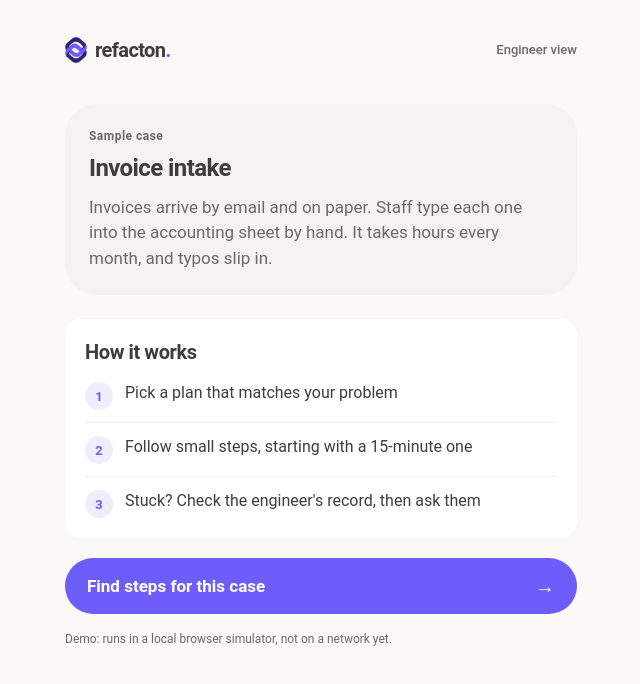
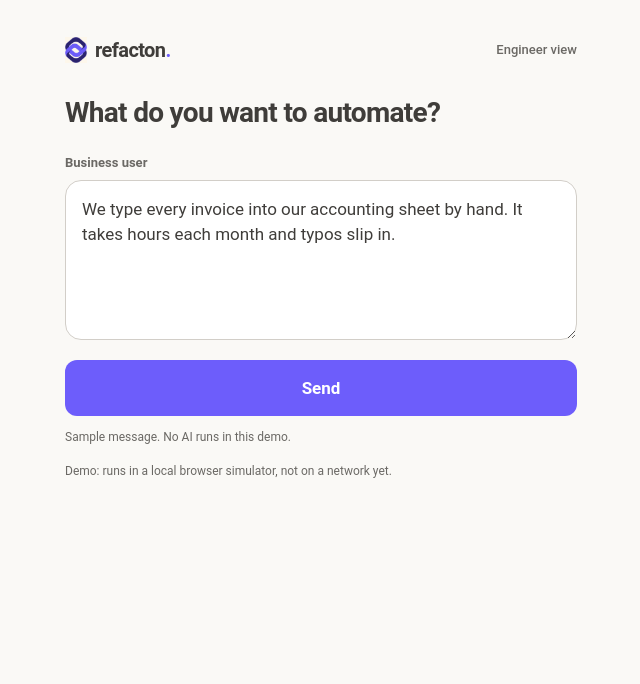
Before and after one commit to GIZMON-frapetino/refacton_midnight, a React (Vite) app in the folder demo-web/: page / in a window 1280 px wide. Both pictures are taken after a click on the button "Start demo". Shown: the top 684 px of the page, without its empty margins (319-959 px from the left). Built offline with nearby package versions, Linux system fonts and the light colour scheme.

Commit message:
Replace case screen with local sample chat and six-step outline

```diff
--- a/demo-web/src/components/CasePage.jsx
+++ /dev/null
@@ -1,31 +0,0 @@
-const STEPS = [
-  'Pick a plan that matches your problem',
-  'Follow small steps, starting with a 15-minute one',
-  "Stuck? Check the engineer's record, then ask them",
-];
-
-export default function CasePage({ onFindSteps }) {
-  return (
-    <>
-      <section className="top-case" aria-labelledby="case-heading">
-        <p className="top-case-label">Sample case</p>
-        <h1 id="case-heading" tabIndex={-1}>Invoice intake</h1>
-        <p className="top-case-description">Invoices arrive by email and on paper. Staff type each one into the accounting sheet by hand. It takes hours every month, and typos slip in.</p>
-      </section>
-
-      <section className="top-how" aria-labelledby="how-heading">
-        <h2 id="how-heading">How it works</h2>
-        <ol className="top-steps">
-          {STEPS.map((step, index) => (
-            <li key={step}>
-              <span className="top-step-number" aria-hidden="true">{index + 1}</span>
-              <p>{step}</p>
-            </li>
-          ))}
-        </ol>
-      </section>
-
-      <button type="button" className="top-cta" onClick={onFindSteps}>Find steps for this case<span aria-hidden="true">→</span></button>
-    </>
-  );
-}
--- /dev/null
+++ b/demo-web/src/components/ChatFlow.css
@@ -0,0 +1,144 @@
+.chat-page .chat-content,
+.chat-page .chat-outline { margin-top: 24px; }
+.chat-page h1 {
+  font-size: 28px;
+  line-height: 1.2;
+  font-weight: 600;
+  letter-spacing: -0.025em;
+}
+.chat-page h1:focus,
+.chat-page #reply-heading:focus { outline: none; }
+.chat-page .chat-composer { margin-top: 24px; }
+.chat-page .chat-role {
+  display: block;
+  color: var(--top-muted);
+  font-size: 13px;
+  line-height: 1.4;
+  font-weight: 600;
+  margin-bottom: 8px;
+}
+.chat-page .chat-input {
+  width: 100%;
+  min-height: 160px;
+  padding: 16px;
+  border: 1px solid #d2cec8;
+  border-radius: 16px;
+  background: #ffffff;
+  color: var(--top-text);
+  font-family: inherit;
+  font-size: 17px;
+  line-height: 1.5;
+  resize: vertical;
+}
+.top-page.chat-page .top-cta { justify-content: center; border-radius: 12px; }
+.chat-page .chat-help {
+  margin-top: 12px;
+  color: var(--top-muted);
+  font-size: 12px;
+  line-height: 1.5;
+}
+.chat-page .chat-thread { display: grid; gap: 16px; margin-top: 24px; }
+.chat-page .chat-user-bubble {
+  margin-left: 20px;
+  padding: 16px;
+  border-radius: 20px 20px 4px 20px;
+  background: #efedff;
+  font-size: 16px;
+  line-height: 1.5;
+  overflow-wrap: anywhere;
+}
+.chat-page .chat-reply {
+  padding: 16px;
+  border-radius: 20px 20px 20px 4px;
+  background: #ffffff;
+}
+.chat-page .chat-sample-label {
+  color: var(--top-muted);
+  font-size: 12px;
+  line-height: 1.5;
+  font-weight: 600;
+  margin-bottom: 12px;
+}
+.chat-page .chat-mock {
+  display: inline-block;
+  padding: 2px 5px;
+  border-radius: 5px;
+  color: #5946a0;
+  background: #f0edfb;
+  font-size: 10px;
+  letter-spacing: 0.025em;
+}
+.chat-page .chat-reply h2 {
+  font-size: 18px;
+  line-height: 1.35;
+  font-weight: 600;
+  letter-spacing: -0.01em;
+}
+.chat-page .chat-plan-card {
+  margin-top: 16px;
+  padding: 16px;
+  border: 1px solid #e7e3ef;
+  border-radius: 16px;
+  background: #faf9f6;
+}
+.chat-page .chat-plan-card h2,
+.chat-page .chat-plan-card h3 {
+  font-size: 22px;
+  line-height: 1.25;
+  font-weight: 600;
+  letter-spacing: -0.025em;
+}
+.chat-page .chat-engineer {
+  margin-top: 8px;
+  color: var(--top-muted);
+  font-size: 13px;
+  line-height: 1.5;
+}
+.chat-page .chat-plan-meta {
+  margin-top: 8px;
+  color: var(--top-accent);
+  font-size: 13px;
+  line-height: 1.5;
+  font-weight: 600;
+}
+.chat-page .chat-plan-fit {
+  margin-top: 12px;
+  color: var(--top-muted);
+  font-size: 15px;
+  line-height: 1.5;
+}
+.chat-page .chat-thread > .top-cta { margin-top: 0; }
+.chat-page .chat-plan-steps { list-style: none; margin: 20px 0 0; padding: 0; }
+.chat-page .chat-plan-steps li {
+  display: flex;
+  align-items: flex-start;
+  gap: 12px;
+  padding: 12px 0;
+  border-bottom: 1px solid #e9e6e1;
+}
+.chat-page .chat-plan-steps li:first-child { padding-top: 0; }
+.chat-page .chat-plan-steps li:last-child { padding-bottom: 0; border-bottom: 0; }
+.chat-page .chat-step-number {
+  display: flex;
+  align-items: center;
+  justify-content: center;
+  flex-shrink: 0;
+  width: 28px;
+  height: 28px;
+  border-radius: 50%;
+  background: #efedff;
+  color: var(--top-accent);
+  font-size: 13px;
+  font-weight: 600;
+}
+.chat-page .chat-plan-steps strong { display: block; font-size: 16px; font-weight: 500; }
+.chat-page .chat-time {
+  display: inline-block;
+  margin-top: 6px;
+  padding: 2px 7px;
+  border-radius: 6px;
+  color: var(--top-accent);
+  background: #efedff;
+  font-size: 12px;
+  line-height: 1.4;
+}
--- /dev/null
+++ b/demo-web/src/components/ChatFlow.jsx
@@ -0,0 +1,86 @@
+import { useState } from 'react';
+import './ChatFlow.css';
+
+const SAMPLE_MESSAGE = 'We type every invoice into our accounting sheet by hand. It takes hours each month and typos slip in.';
+const PLAN_STEPS = [
+  { title: 'Map the invoice flow', time: '15 min' },
+  { title: 'Collect sample invoices' },
+  { title: 'Build the extraction step' },
+  { title: 'Check date, amount and vendor' },
+  { title: 'Write to the accounting sheet' },
+  { title: 'Hand off the workflow' },
+];
+
+export default function ChatFlow() {
+  const [draft, setDraft] = useState(SAMPLE_MESSAGE);
+  const [message, setMessage] = useState(null);
+  const [outline, setOutline] = useState(false);
+
+  function sendMessage(event) {
+    event.preventDefault();
+    const next = draft.trim();
+    if (!next) return;
+    setMessage(next);
+    window.scrollTo(0, 0);
+    requestAnimationFrame(() => document.getElementById('reply-heading')?.focus());
+  }
+
+  function usePlan() {
+    setOutline(true);
+    window.scrollTo(0, 0);
+    requestAnimationFrame(() => document.getElementById('outline-heading')?.focus());
+  }
+
+  if (outline) {
+    return (
+      <section className="chat-outline" aria-labelledby="outline-heading">
+        <p className="chat-sample-label">Sample plan <span className="chat-mock">(MOCK)</span></p>
+        <h1 id="outline-heading" tabIndex={-1}>Plan outline</h1>
+        <div className="chat-plan-card">
+          <h2>Automate invoice intake</h2>
+          <p className="chat-engineer">Engineer #A12 · Anonymous</p>
+          <p className="chat-plan-meta">6 steps · Start with 15 minutes</p>
+          <ol className="chat-plan-steps">
+            {PLAN_STEPS.map((step, index) => (
+              <li key={step.title}>
+                <span className="chat-step-number" aria-hidden="true">{index + 1}</span>
+                <div><strong>{step.title}</strong>{step.time && <span className="chat-time">{step.time}</span>}</div>
+              </li>
+            ))}
+          </ol>
+        </div>
+        <p className="chat-help">The next screens of this walkthrough are not built yet.</p>
+      </section>
+    );
+  }
+
+  return (
+    <section className="chat-content" aria-labelledby="chat-heading">
+      <h1 id="chat-heading" tabIndex={-1}>What do you want to automate?</h1>
+      {message === null ? (
+        <form className="chat-composer" onSubmit={sendMessage}>
+          <label className="chat-role" htmlFor="business-message">Business user</label>
+          <textarea id="business-message" className="chat-input" rows={4} value={draft} onChange={(event) => setDraft(event.target.value)} />
+          <button type="submit" className="top-cta" disabled={!draft.trim()}>Send</button>
+          <p className="chat-help">Sample message. No AI runs in this demo.</p>
+        </form>
+      ) : (
+        <div className="chat-thread">
+          <div className="chat-user-bubble"><p className="chat-role">Business user</p><p>{message}</p></div>
+          <section className="chat-reply" aria-labelledby="reply-heading" aria-live="polite">
+            <p className="chat-sample-label">Sample reply <span className="chat-mock">(MOCK)</span></p>
+            <h2 id="reply-heading" tabIndex={-1}>Manual entry from mixed email and paper invoices</h2>
+            <div className="chat-plan-card">
+              <h3>Automate invoice intake</h3>
+              <p className="chat-engineer">Engineer #A12 · Anonymous</p>
+              <p className="chat-plan-meta">6 steps · First step 15 min</p>
+              <p className="chat-plan-fit">Why it fits: It starts with your invoice flow and targets repeated manual typing.</p>
+            </div>
+            <p className="chat-help">Fixed sample reply. No AI runs in this demo.</p>
+          </section>
+          <button type="button" className="top-cta" onClick={usePlan}>Use this plan</button>
+        </div>
+      )}
+    </section>
+  );
+}
--- a/demo-web/src/components/TopPage.jsx
+++ b/demo-web/src/components/TopPage.jsx
@@ -1,6 +1,6 @@
 import { useState } from 'react';
 import App from '../App.jsx';
-import CasePage from './CasePage.jsx';
+import ChatFlow from './ChatFlow.jsx';
 import refactonLogo from '../assets/refacton-logo.png';
 import './TopPage.css';
 
@@ -15,15 +15,15 @@ export default function TopPage() {
   }
 
   function startDemo() {
-    setScreen('case');
+    setScreen('chat');
     window.scrollTo(0, 0);
-    requestAnimationFrame(() => document.getElementById('case-heading')?.focus());
+    requestAnimationFrame(() => document.getElementById('chat-heading')?.focus());
   }
 
   if (screen === 'demo') return <App />;
 
   return (
-    <div className={`top-page ${screen === 'top' ? 'top-landing' : 'case-page'}`}>
+    <div className={`top-page ${screen === 'top' ? 'top-landing' : 'chat-page'}`}>
       <header className="top-header">
         <span className="top-brand" aria-label="Refacton">
           <img src={refactonLogo} alt="" width="22" height="26" />
@@ -41,7 +41,7 @@ export default function TopPage() {
             <button type="button" className="top-cta" onClick={startDemo}>Start demo</button>
           </>
         ) : (
-          <CasePage onFindSteps={openExistingDemo} />
+          <ChatFlow />
         )}
       </main>
 
```
